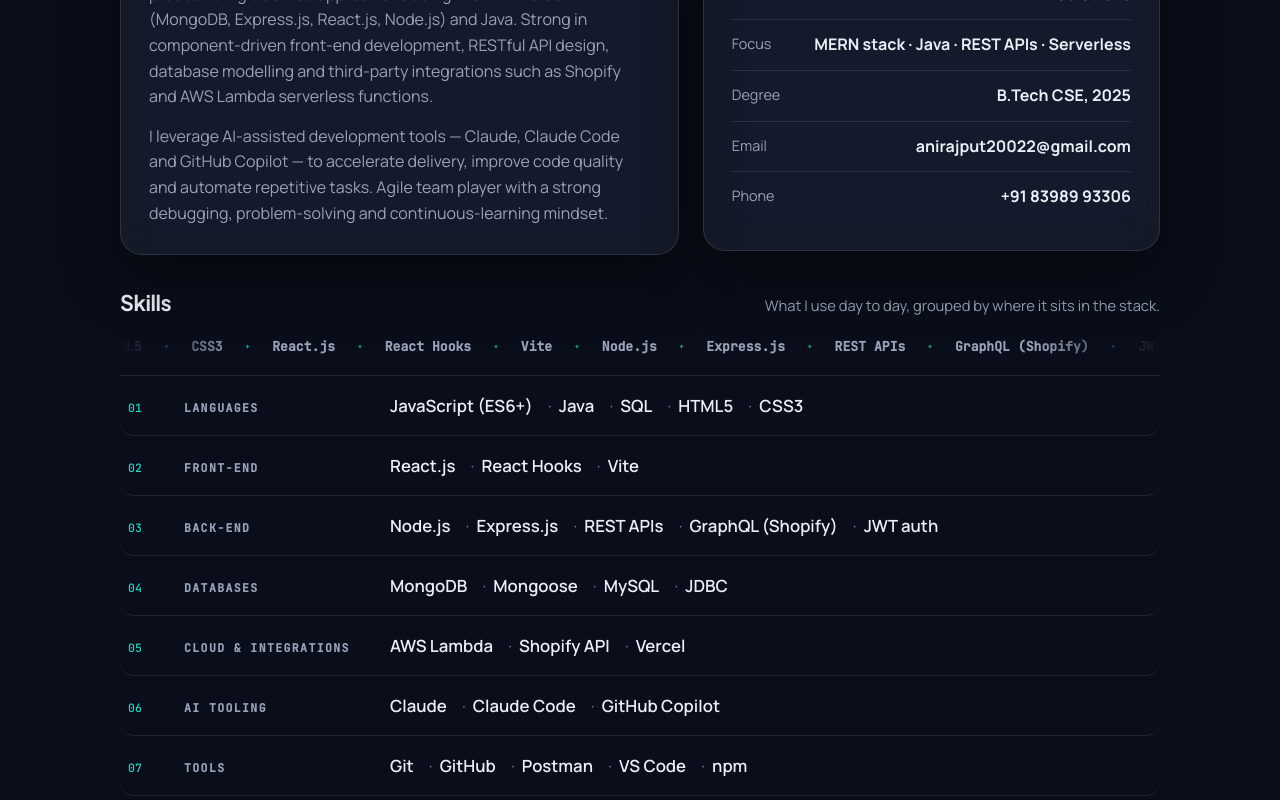
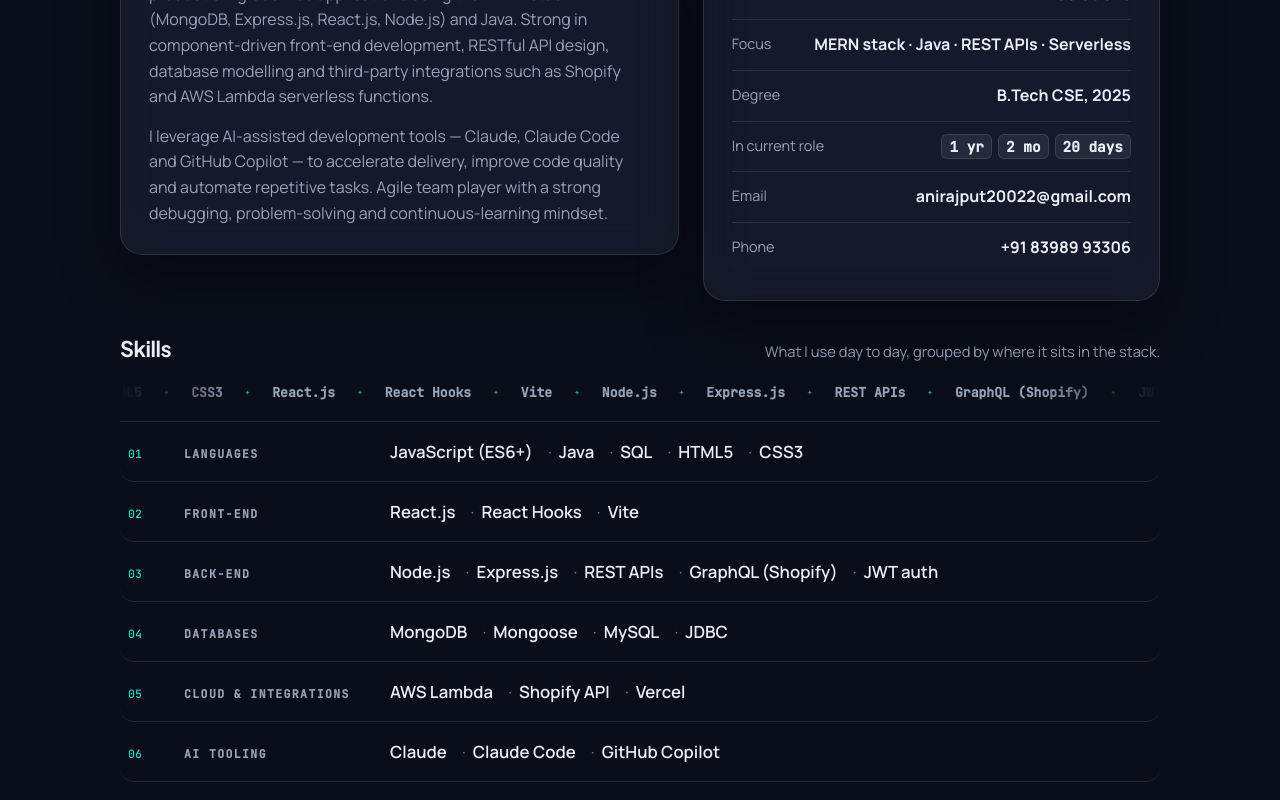
Before and after one commit to anirudh2504/Anirudh_Singh_Portfolio, a React (Vite) app: page / in a window 1280 px wide. Shown: the part 1080-1880 px from the top of the page. Built offline with nearby package versions, Linux system fonts and the light colour scheme; a web font is replaced by a local one.

Commit message:
Added a counter

```diff
--- a/src/components/sections/About.jsx
+++ b/src/components/sections/About.jsx
@@ -1,4 +1,5 @@
-import { about, profile, skills } from '../../data/profile'
+import { about, experience, profile, skills } from '../../data/profile'
+import Duration from '../ui/Duration'
 import SectionHead from '../ui/SectionHead'
 
 const allSkills = skills.flatMap((g) => g.items)
@@ -16,6 +17,7 @@
             {about.facts.map(([k, v]) => (
               <div className="fact" key={k}><span>{k}</span><span>{v}</span></div>
             ))}
+            <div className="fact"><span>In current role</span><span><Duration start={experience[0].start} suffix="" /></span></div>
             <div className="fact"><span>Email</span><span><a href={profile.mailto}>{profile.email}</a></span></div>
             <div className="fact"><span>Phone</span><span><a href={profile.phone.href}>{profile.phone.display}</a></span></div>
           </div>
--- a/src/components/sections/Experience.jsx
+++ b/src/components/sections/Experience.jsx
@@ -1,6 +1,7 @@
 import { experience } from '../../data/profile'
 import SectionHead from '../ui/SectionHead'
 import Tags from '../ui/Tags'
+import Duration from '../ui/Duration'
 
 // "from → to" date range, e.g. Jul 2025 → Present
 const Range = ({ from, to }) => (
@@ -20,6 +21,7 @@
           <article className="xp panel" key={`${item.org}-${item.from}`}>
             <div className="when">
               <Range from={item.from} to={item.to} />
+              {item.to === 'Present' && item.start && <Duration start={item.start} />}
               <b>{item.org}</b>
               <span className="pill">{item.type}</span>
             </div>
--- /dev/null
+++ b/src/components/ui/Duration.jsx
@@ -0,0 +1,18 @@
+import { useDuration } from '../../hooks/useDuration'
+
+const unit = (n, one, many) => `${n} ${n === 1 ? one : many}`
+
+// "1 yr 2 mo 21 days" since `start` (ISO date), ticking over at midnight.
+export default function Duration({ start, suffix = 'and counting', compact = false }) {
+  const { years, months, days } = useDuration(start)
+  const parts = compact
+    ? [`${years}y`, `${months}m`, `${days}d`]
+    : [years ? unit(years, 'yr', 'yrs') : null, unit(months, 'mo', 'mo'), unit(days, 'day', 'days')].filter(Boolean)
+  const label = parts.join(' ')
+  return (
+    <span className="duration" aria-label={`${label} ${suffix}`.trim()}>
+      {parts.map((p) => <b key={p}>{p}</b>)}
+      {suffix && <span className="duration-suffix">{suffix}</span>}
+    </span>
+  )
+}
--- a/src/data/profile.js
+++ b/src/data/profile.js
@@ -59,6 +59,7 @@
     org: 'Affluence Digital Solutions',
     from: 'Jul 2025',
     to: 'Present',
+    start: '2025-07-01', // exact first day — drives the live years/months/days counter
     type: 'Full-time',
     bullets: [
       'Develop and maintain scalable full-stack features for the Ribbon B2B e-commerce platform using React.js, Node.js, Express.js and MongoDB with a modular, reusable architecture.',
--- /dev/null
+++ b/src/hooks/useDuration.js
@@ -0,0 +1,35 @@
+import { useEffect, useState } from 'react'
+
+// Calendar-accurate split of (now − start) into years / months / days.
+export function splitDuration(start, now = new Date()) {
+  let years = now.getFullYear() - start.getFullYear()
+  let months = now.getMonth() - start.getMonth()
+  let days = now.getDate() - start.getDate()
+  if (days < 0) {
+    months -= 1
+    // days in the month before `now`
+    days += new Date(now.getFullYear(), now.getMonth(), 0).getDate()
+  }
+  if (months < 0) {
+    years -= 1
+    months += 12
+  }
+  return { years: Math.max(0, years), months: Math.max(0, months), days: Math.max(0, days) }
+}
+
+// Live duration since an ISO date (YYYY-MM-DD). Re-computes at the next local midnight.
+export function useDuration(startISO) {
+  const [now, setNow] = useState(() => new Date())
+  useEffect(() => {
+    const tick = () => setNow(new Date())
+    const msToMidnight = () => {
+      const d = new Date()
+      const next = new Date(d.getFullYear(), d.getMonth(), d.getDate() + 1, 0, 0, 1)
+      return next - d
+    }
+    let t = setTimeout(function loop() { tick(); t = setTimeout(loop, msToMidnight()) }, msToMidnight())
+    return () => clearTimeout(t)
+  }, [])
+  const [y, m, d] = startISO.split('-').map(Number)
+  return splitDuration(new Date(y, m - 1, d), now)
+}
--- a/src/styles/global.css
+++ b/src/styles/global.css
@@ -222,6 +222,10 @@
 .range { display: inline-flex; align-items: center; gap: 8px; font: 600 .78rem var(--font-mono); color: var(--muted); letter-spacing: .02em; white-space: nowrap; }
 .range time { padding: 4px 9px; border-radius: calc(var(--r-sm) * .5); background: var(--chip); border: var(--bw) solid var(--panel-border); color: var(--text); }
 .range time.now { color: var(--accent-ink); background: var(--accent); border-color: transparent; }
+.duration { display: inline-flex; align-items: baseline; gap: 6px; flex-wrap: wrap; font: 500 .8rem var(--font-mono); color: var(--muted); font-variant-numeric: tabular-nums; }
+.duration b { font-weight: 700; color: var(--text); padding: 2px 7px; border-radius: 6px; background: var(--chip); border: var(--bw) solid var(--panel-border); }
+.duration-suffix { font-size: .72rem; letter-spacing: .04em; }
+.fact .duration { justify-content: flex-end; }
 .range i { position: relative; width: 22px; height: 2px; background: var(--muted); border-radius: 2px; flex: 0 0 auto; }
 .range i::after { content: ""; position: absolute; right: -2px; top: -4px; border: 5px solid transparent; border-left: 6px solid var(--muted); border-right: 0; }
 .xp .role { display: grid; gap: 12px; }
@@ -516,6 +520,7 @@
   .about .panel { padding: 20px; }
   .fact { flex-direction: column; gap: 2px; }
   .fact span:last-child { text-align: left; }
+  .fact .duration { justify-content: flex-start; }
   .ledger-head h3 { font-size: 1.15rem; }
 
   /* experience */
```
